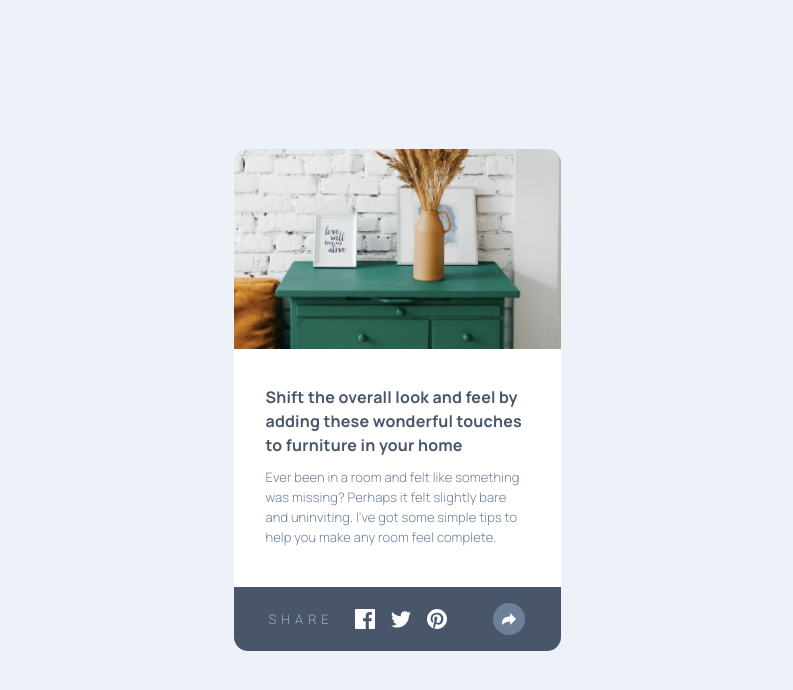
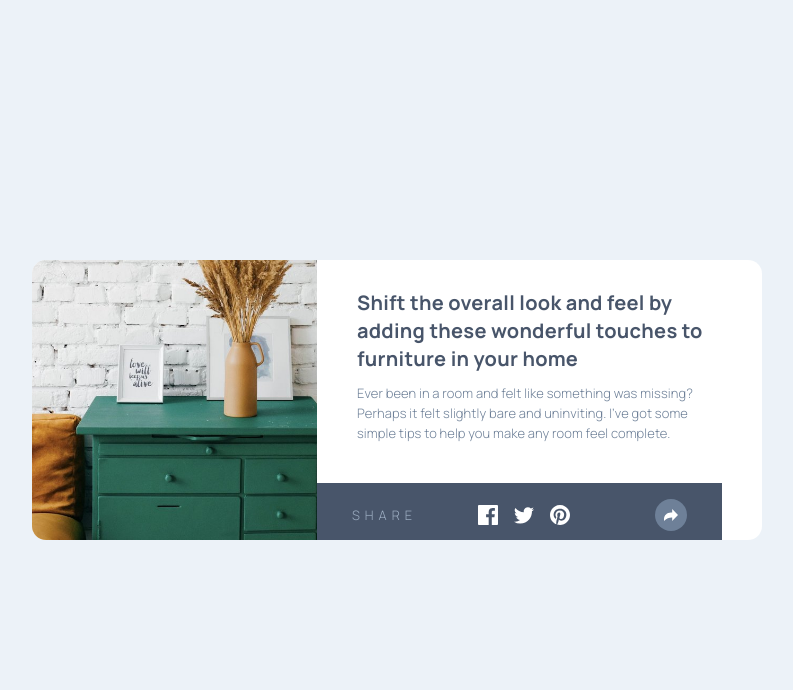
Before and after one commit to myrteza-labi/article-previe-junior, a React (Create React App) app: page / in a window 1536 px wide. Shown: the top 690 px of the page, without its empty margins (371-1164 px from the left). Built offline with nearby package versions, Linux system fonts and the light colour scheme.

Commit message:
:desktop-style: (active-footer)  style done at 20%

```diff
--- a/src/App.js
+++ b/src/App.js
@@ -17,6 +17,7 @@ function App() {
       <ArticlePreview>
         <Banner/>
 
+        <div className="textAndFooterContainer">
         <TextPresentation/>
 
         <Footer
@@ -30,6 +31,8 @@ function App() {
                 <Icon src={pinterestIcon} alt={""}/>
               </IconContainer>
           }/>
+        </div>
+
 
 
       </ArticlePreview>
--- a/src/components/ArticlePreview.css
+++ b/src/components/ArticlePreview.css
@@ -8,3 +8,14 @@
     overflow: hidden;
     background-color: #FFF;
 }
+
+/* desktop */
+@media screen and (min-width: 1440px){
+    .ArticlePreview{
+        justify-content: flex-start;
+        position: relative;
+        width: 730px;
+        height: 280px;
+        flex-direction: row;
+    }
+}
--- a/src/components/Banner.css
+++ b/src/components/Banner.css
@@ -6,3 +6,14 @@
     background-repeat: no-repeat;
     background-position: 0 -15px ;
 }
+
+/* desktop */
+@media screen and (min-width: 1440px){
+    .Banner{
+        min-width: 285px;
+        min-height: 280px;
+        max-width: 285px;
+        max-height: 280px;
+        background-position: 0 0 ;
+    }
+}
--- a/src/components/TextPresentation.css
+++ b/src/components/TextPresentation.css
@@ -21,3 +21,19 @@
     color: #6E8098;
     margin-bottom: 20px;
 }
+
+
+/* desktop */
+@media screen and (min-width: 1440px){
+    .TextPresentation{
+       min-width: 365px;
+       margin-left: 40px;
+    }
+    .textPresentationTitle {
+        font-size: 20px;
+        font-weight: 700;
+        line-height: 28px;
+        letter-spacing: 0.25px;
+        color: #48556A;
+    }
+}
```
